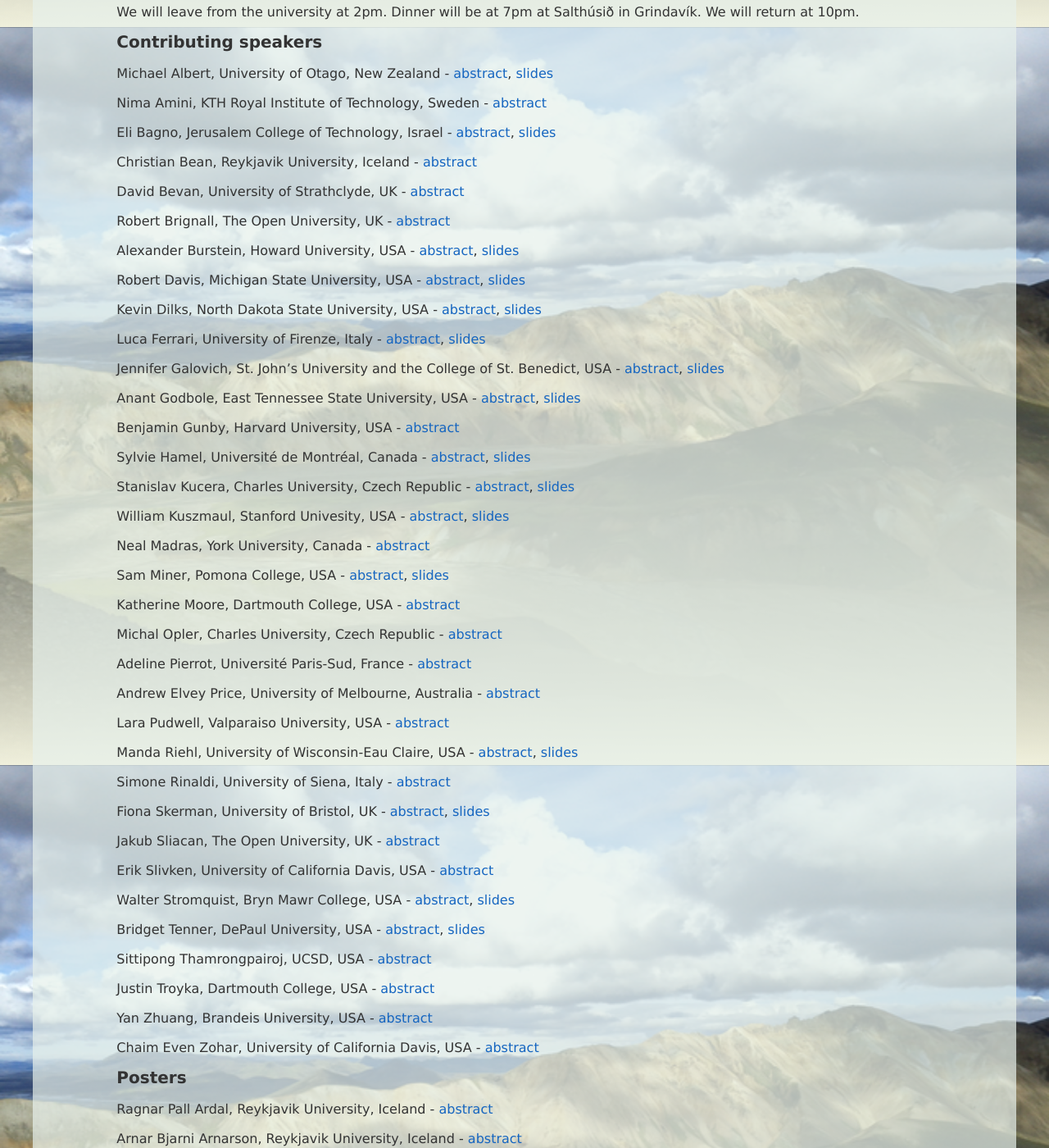
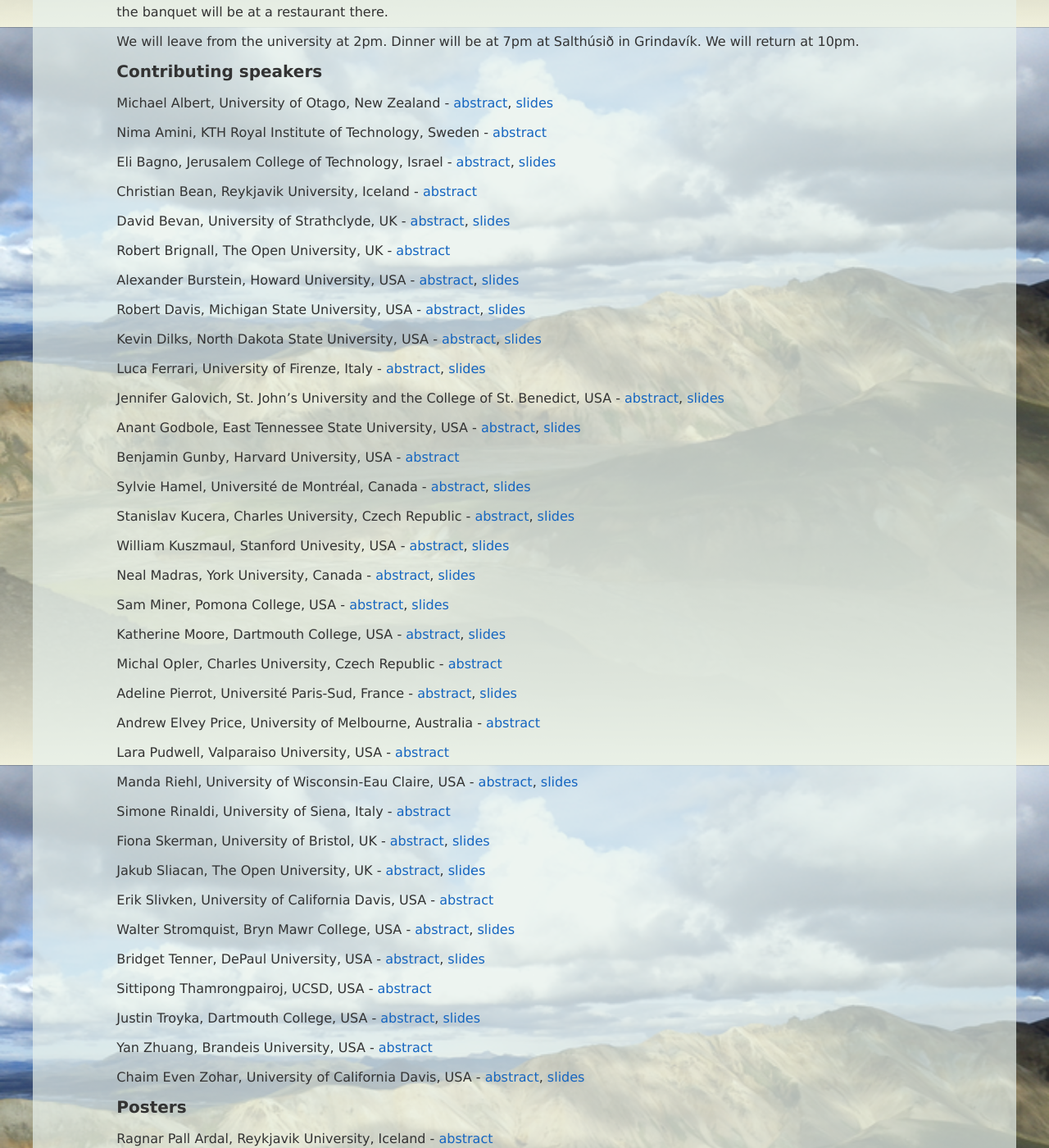
Before and after one commit to pp2017/pp2017.github.io, a Jekyll site: the page built from programme.md, in a window 1280 px wide and 1400 px high, scrolled down 1767 px. Shown: the whole window at 82% size. Built offline with Jekyll 4.4.1, drawn with Linux system fonts in a browser that asks for light colours; nearby versions of some CDN libraries; formulas are drawn with MathJax 3.

Commit message:
more slides

```diff
--- a/programme.md
+++ b/programme.md
@@ -131,6 +131,8 @@ layout: page
 
 I will talk about various aspects of the number sequence known as the Fishburn numbers (A022493 in the OEIS). I will mention some of the many combinatorial structures enumerated by this number sequence, which include interval orders, ascent sequences, Stoimenow matchings, and certain classes of pattern-avoiding permutations. I will also talk about the generating function of these numbers and present some surprising identities involving this function. Next, I will point out several congruence identities involving the Fishburn numbers, which have been proven by number-theoretic arguments and for which no combinatorial explanation is currently known. Finally, I will talk about certain close combinatorial analogies between the Fishburn numbers and the Catalan numbers.
 
+[slides][vit_jelinek_slides]
+
 - [Peter Winkler][PWinkler], Dartmouth College
 --  Title: Permutons and Pattern Densities
 
@@ -171,7 +173,7 @@ Eli Bagno, Jerusalem College of Technology, Israel - [abstract][eli_bagno], [sli
 
 Christian Bean, Reykjavik University, Iceland - [abstract][christian_bean]
 
-David Bevan, University of Strathclyde, UK - [abstract][david_bevan]
+David Bevan, University of Strathclyde, UK - [abstract][david_bevan], [slides][david_bevan_slides]
 
 Robert Brignall, The Open University, UK - [abstract][robert_brignall]
 
@@ -195,15 +197,15 @@ Stanislav Kucera, Charles University, Czech Republic - [abstract][stanislav_kuce
 
 William Kuszmaul, Stanford Univesity, USA - [abstract][william_kuszmaul], [slides][william_kuszmaul_slides]
 
-Neal Madras, York University, Canada - [abstract][neal_madras]
+Neal Madras, York University, Canada - [abstract][neal_madras], [slides][neal_madras_slides]
 
 Sam Miner, Pomona College, USA - [abstract][sam_miner], [slides][sam_miner_slides]
 
-Katherine Moore, Dartmouth College, USA - [abstract][katherine_moore]
+Katherine Moore, Dartmouth College, USA - [abstract][katherine_moore], [slides][katherine_moore_slides]
 
 Michal Opler, Charles University, Czech Republic - [abstract][michal_opler]
 
-Adeline Pierrot, Université Paris-Sud, France - [abstract][adeline_pierrot]
+Adeline Pierrot, Université Paris-Sud, France - [abstract][adeline_pierrot], [slides][adeline_pierrot_slides]
 
 Andrew Elvey Price, University of Melbourne, Australia - [abstract][andrew_elvey_price]
 
@@ -215,7 +217,7 @@ Simone Rinaldi, University of Siena, Italy - [abstract][simone_rinaldi]
 
 Fiona Skerman, University of Bristol, UK - [abstract][fiona_skerman], [slides][fiona_skerman_slides]
 
-Jakub Sliacan, The Open University, UK - [abstract][jakub_sliacan]
+Jakub Sliacan, The Open University, UK - [abstract][jakub_sliacan], [slides][jakub_sliacan_slides]
 
 Erik Slivken, University of California Davis, USA - [abstract][erik_slivken]
 
@@ -225,11 +227,11 @@ Bridget Tenner, DePaul University, USA - [abstract][bridget_tenner], [slides][br
 
 Sittipong Thamrongpairoj, UCSD, USA - [abstract][sittipong_thamrongpairoj]
 
-Justin Troyka, Dartmouth College, USA - [abstract][justin_troyka]
+Justin Troyka, Dartmouth College, USA - [abstract][justin_troyka], [slides][justin_troyka_slides]
 
 Yan Zhuang, Brandeis University, USA - [abstract][yan_zhuang]
 
-Chaim Even Zohar, University of California Davis, USA - [abstract][chaim_even_zohar]
+Chaim Even Zohar, University of California Davis, USA - [abstract][chaim_even_zohar], [slides][chaim_even_zohar_slides]
 
 ##Posters
 
@@ -338,6 +340,16 @@ Alexander Woo, University of Idaho, USA - [abstract][alexander_woo]
 [luca_ferrari_slides]: /assets/pdf/slides/luca_ferrari.pdf
 [michael_albert_slides]: /assets/pdf/slides/michael_albert.pdf
 
+[vit_jelinek_slides]: /assets/pdf/slides/.pdf
+[chaim_even_zohar_slides]: /assets/pdf/slides/chaim_even_zohar.pdf
+[adeline_pierrot_slides]: /assets/pdf/slides/adeline_pierrot.pdf
+[david_bevan_slides]: /assets/pdf/slides/david_bevan.pdf
+[neal_madras_slides]: /assets/pdf/slides/neal_madras.pdf
+[katherine_moore_slides]: /assets/pdf/slides/katherine_moore.pdf
+[jakub_sliacan_slides]: /assets/pdf/slides/jakub_sliacan.pdf
+[justin_troyka_slides]: /assets/pdf/slides/justin_troyka.pdf
+
+
 
 <!-- [permpal]: /assets/pdf/posters/talks/permpal.txt
 
```
Also changed, not shown: 10 other files.
